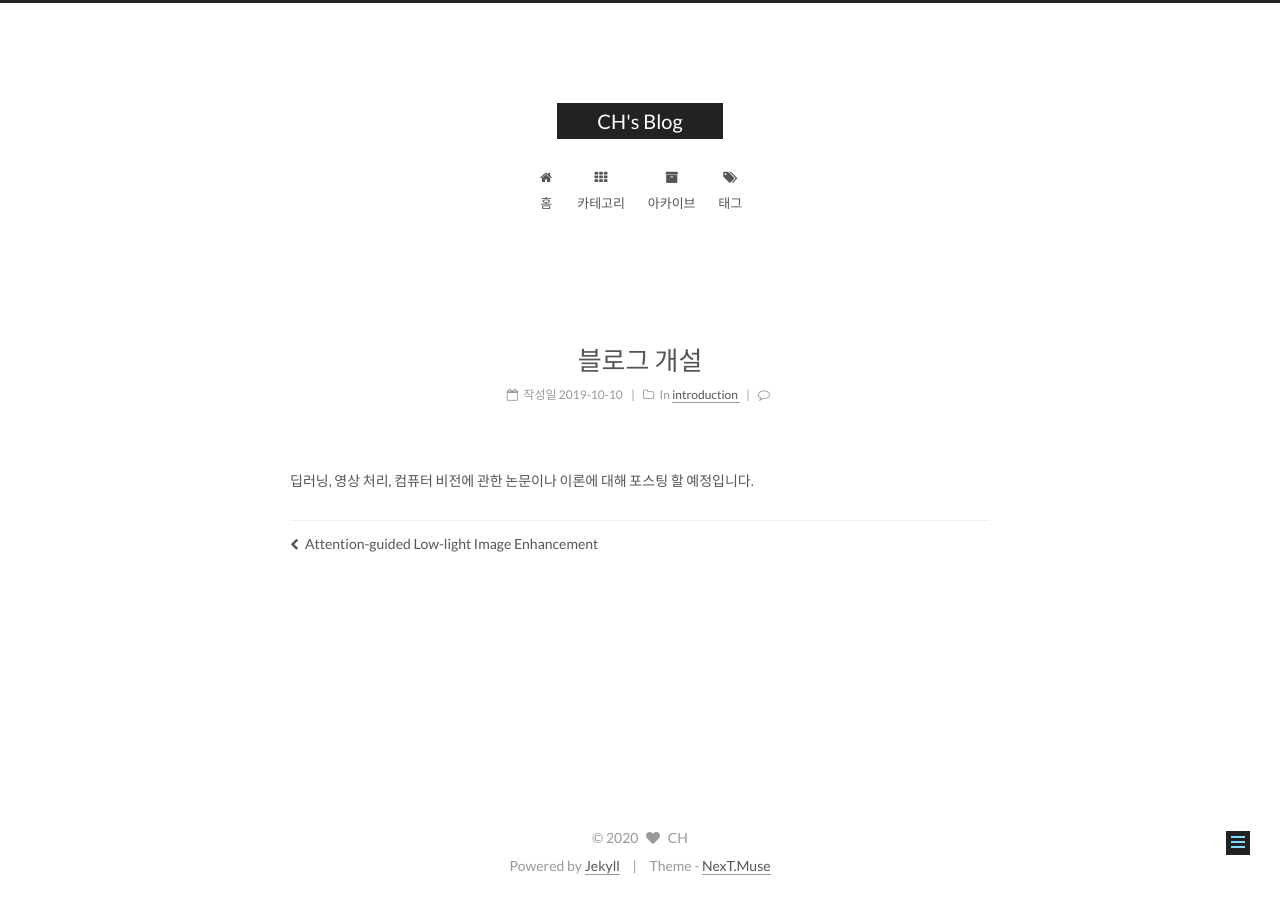
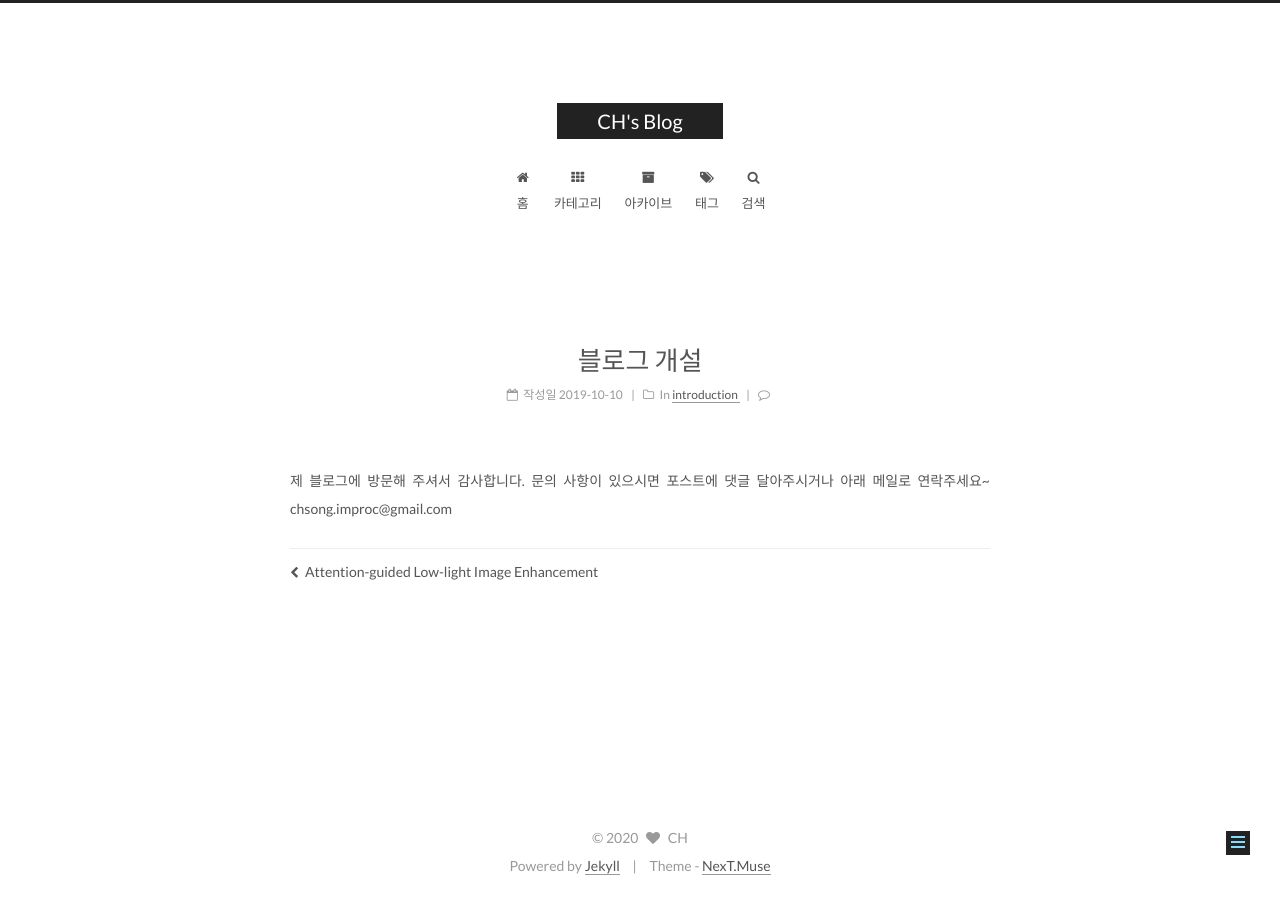
Before and after one commit to CH-Improc/ch-improc.github.io, a Jekyll site: the page built from _posts/2019-10-10-first-post.md, in a window 1280 px wide. Built offline with Jekyll 4.4.1, drawn with Linux system fonts in a browser that asks for light colours; comment, search, counter and statistics services are not loaded.

```diff
--- a/_config.yml
+++ b/_config.yml
@@ -586,7 +586,7 @@ algolia_search:
 
 # Local search
 local_search:
-  enable: false
+  enable: true
   # if auto, trigger search by changing input
   # if manual, trigger search by pressing enter key or search button
   trigger: auto
--- a/_data/languages/ko.yml
+++ b/_data/languages/ko.yml
@@ -77,7 +77,7 @@ cheers:
   great: 훌륭해요
   excellent: 완벽해요
 
-keep_on: 포스트를 마저 작성하세요
+keep_on:
 
 symbol:
   comma: ', '
--- a/_posts/2019-10-10-first-post.md
+++ b/_posts/2019-10-10-first-post.md
@@ -4,4 +4,6 @@ date: 2019-10-10
 categories: introduction
 ---
 
-딥러닝, 영상 처리, 컴퓨터 비전에 관한 논문이나 이론에 대해 포스팅 할 예정입니다.
+제 블로그에 방문해 주셔서 감사합니다.
+문의 사항이 있으시면 포스트에 댓글 달아주시거나 아래 메일로 연락주세요~
+chsong.improc@gmail.com
--- a/search.xml
+++ b/search.xml
@@ -6,9 +6,9 @@ sitemap: false
 <search>
   {% for post in site.posts %}
     <entry>
-      <title><![CDATA[{{ post.title | strip_html }}]]></title>
+      <title><![{{ post.title | strip_html | xml_escape }}]></title>
       <url>{{ post.url | relative_url }}</url>
-      <content type="text"><![CDATA[{{ post.content | strip_html | strip_newlines }}]]></content>
+      <content type="text"><![{{ post.content | strip_html | xml_escape }}]></content>
       <categories>
         {% for category in post.categories %}
           <category> {{ category | strip_html | xml_escape }} </category>
```
Also changed, not shown: _posts/2020-01-23-attention-guided-low-light-enhancement.md (+1 -12 lines), about/index.md (+0 -2 lines).
